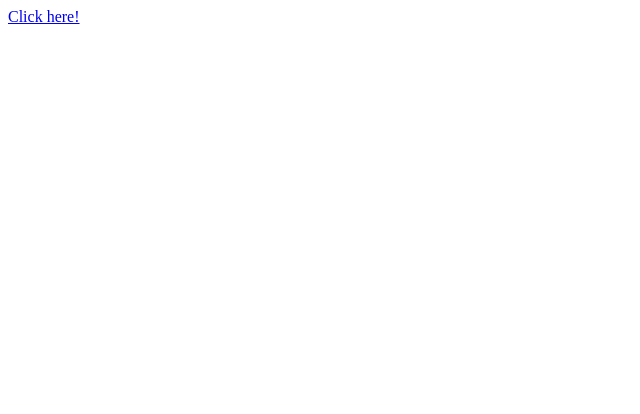
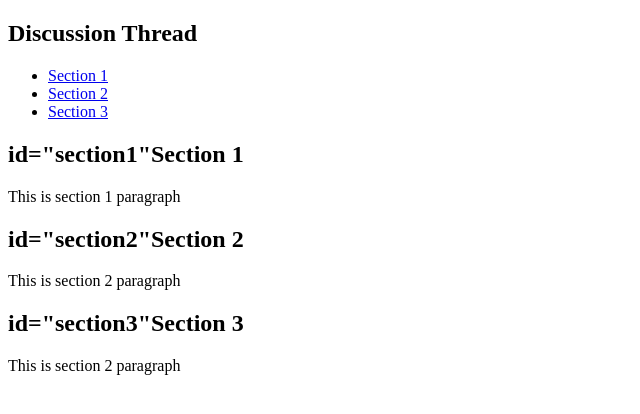
Before and after one commit to RGP2907/RGP2907.github.io, a plain HTML site: page link.html in a window 1280 px wide. Shown: the whole page, without its empty margins (0-640 px from the left). Drawn offline with Linux system fonts and the light colour scheme.

Commit message:
Link Update

```diff
--- a/link.html
+++ b/link.html
@@ -4,6 +4,17 @@
         <title>My Web Page!</title>
     </head>
     <body>
-        <a href="hello.html">Click here!</a>
+      <h2>Discussion Thread</h2>
+      <ul>
+        <li><a href="#section1">Section 1</a></li>
+        <li><a href="#section2">Section 2</a></li>
+        <li><a href="#section3">Section 3</a></li>
+      </ul>
+      <h2>id="section1"Section 1</h2>
+      <p>This is section 1 paragraph</p>
+      <h2>id="section2"Section 2</h2>
+      <p>This is section 2 paragraph</p>
+      <h2>id="section3"Section 3</h2>
+      <p>This is section 2 paragraph</p>
     </body>
 </html>
```
